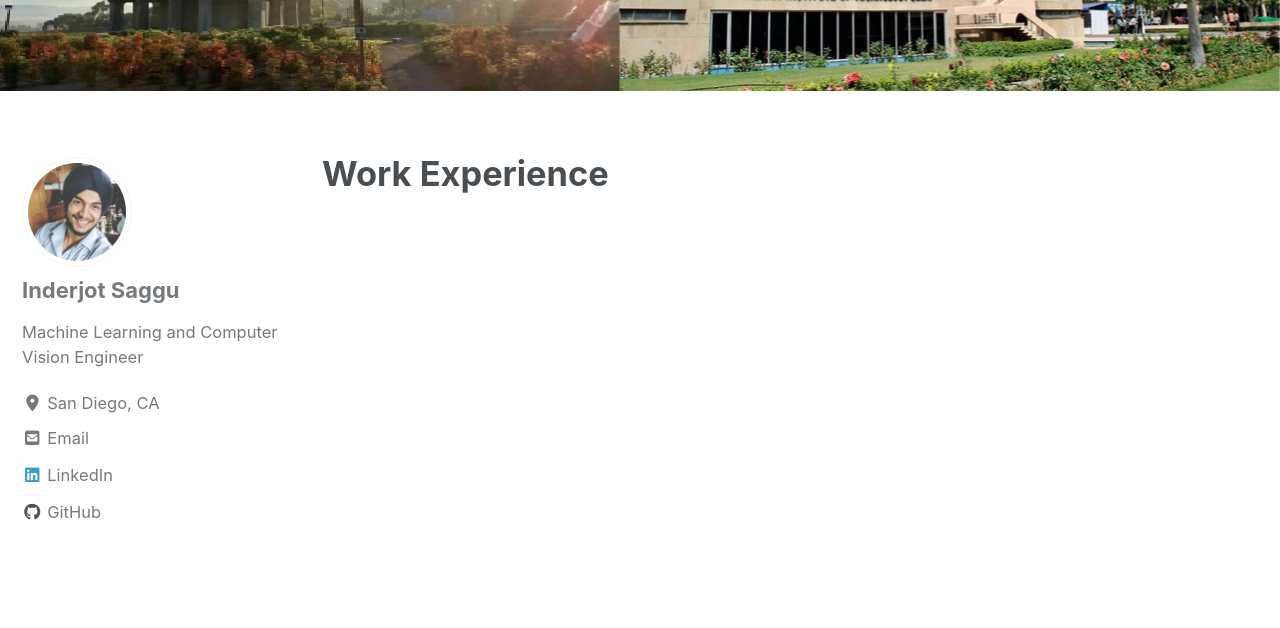
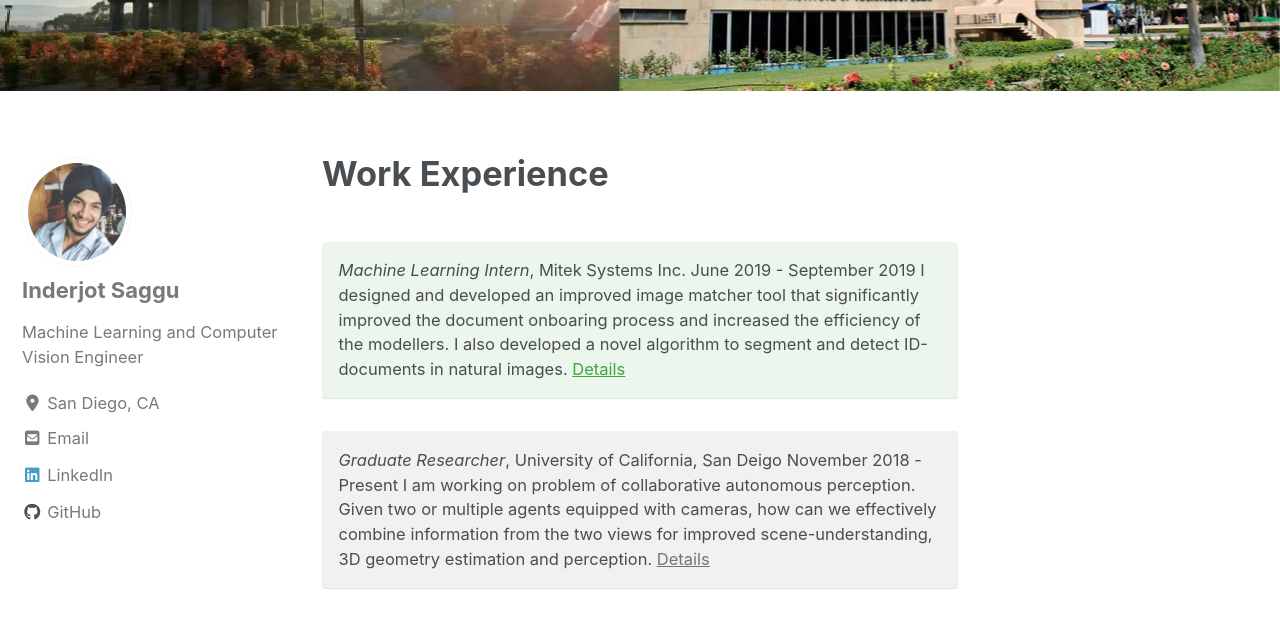
Before and after one commit to ijssaggu/ijssaggu.github.io, a Jekyll site: the page built from _pages/experience.md, in a window 1280 px wide and 900 px high, scrolled down 352 px. Shown: the top 628 px of the window. Built offline with Jekyll 4.4.1, drawn with Linux system fonts in a browser that asks for light colours; cached includes are drawn as plain includes; nearby versions of some CDN libraries.

Commit message:
projects

```diff
--- a/_pages/experience.md
+++ b/_pages/experience.md
@@ -4,3 +4,13 @@ permalink: /experience/
 header:
   image: "/images/IIT.jpg"
 ---
+
+*Machine Learning Intern*, Mitek Systems Inc.
+June 2019 - September 2019
+I designed and developed an improved image matcher tool that significantly improved the document onboaring process and increased the efficiency of the modellers. I also developed a novel algorithm to segment and detect ID-documents in natural images. [Details](https://ijssaggu.github.io/mitek/)
+{: .notice--success}
+
+*Graduate Researcher*, University of California, San Deigo
+November 2018 - Present
+I am working on problem of collaborative autonomous perception. Given two or multiple agents equipped with cameras, how can we effectively combine information from the two views for improved scene-understanding, 3D geometry estimation and perception. [Details]()
+{: .notice--primary}
```
